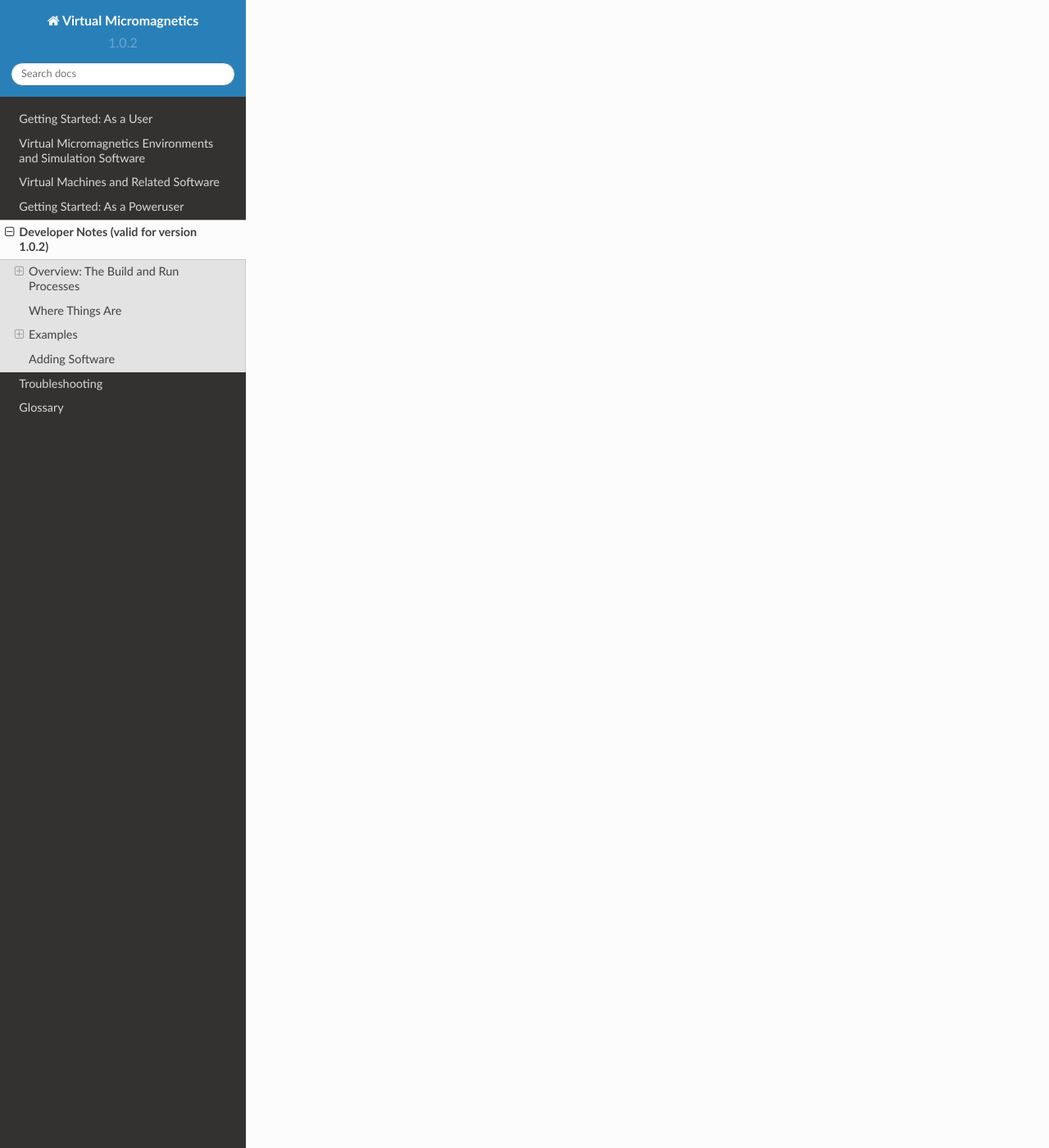
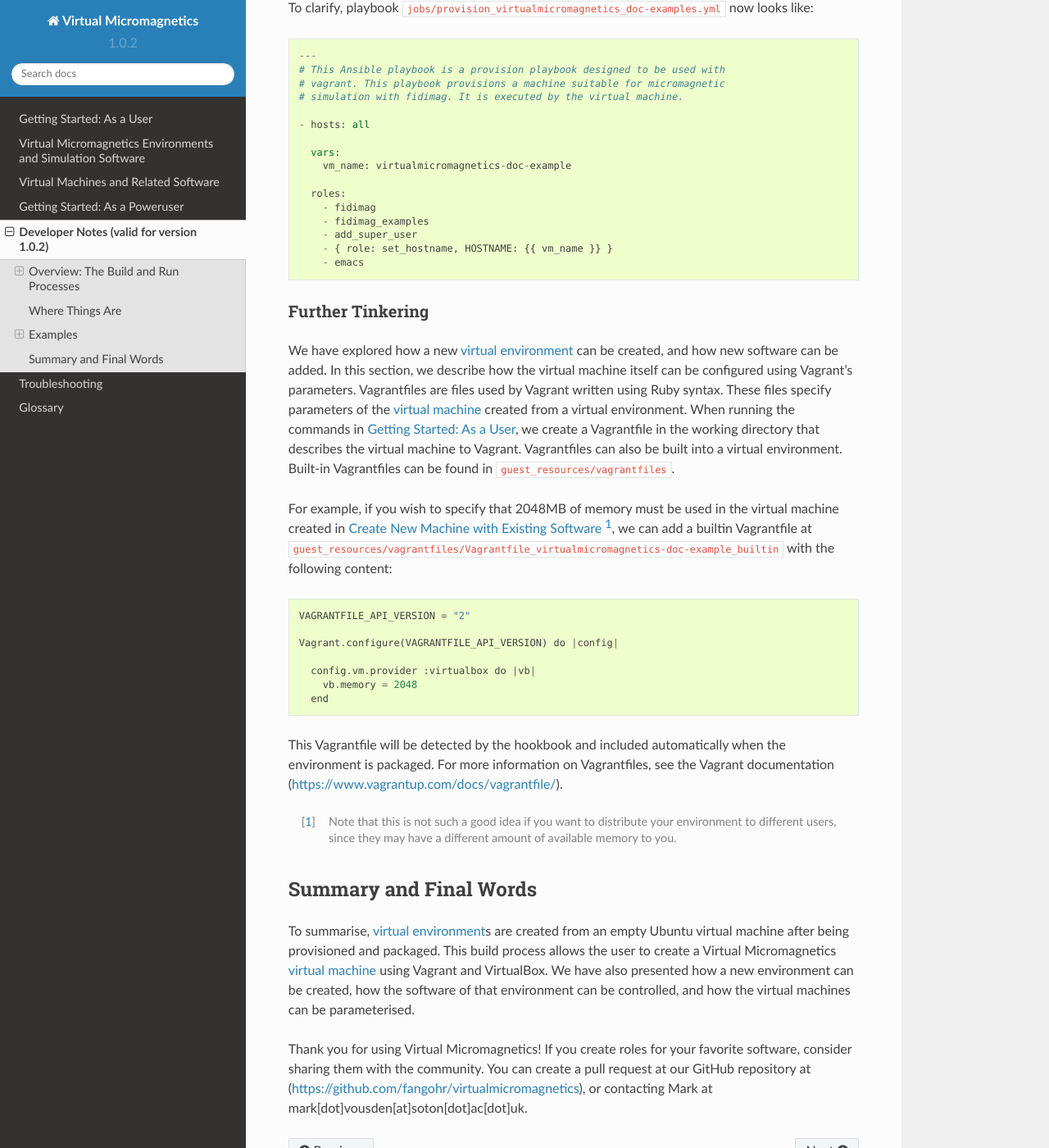
Before and after one commit to computationalmodelling/virtualmicromagnetics, a Sphinx documentation site: the page built from docs/developer-notes.rst, in a window 1280 px wide and 1400 px high, scrolled down 4388 px. Shown: the whole window at 82% size. Built offline with Sphinx 7.4.7 and the Read the Docs theme 2.0.0, drawn with Linux system fonts in a browser that asks for light colours; some of the changed text lies outside the part shown.

Commit message:
DOC-026: Add more sections.

```diff
--- a/docs/developer-notes.rst
+++ b/docs/developer-notes.rst
@@ -145,4 +145,107 @@
 This creates another :term:`virtual environment` in the artefacts directory.
 
 Adding Software
----------------
+~~~~~~~~~~~~~~~
+
+In :ref:`dev-build-process`, we introduce roles. Roles can add new software to
+a :term:`virtual environment`. By way of example, we can create a role to
+install emacs (https://www.gnu.org/software/emacs/) from the Ubuntu software
+repository. We firstly create a directory structure::
+
+  # Create a role for Emacs.
+  mkdir --parents roles/emacs/tasks
+
+Now we introduce some content using information from the Ansible documentation
+(http://docs.ansible.com/ansible/, and
+http://docs.ansible.com/ansible/apt_module.html). Write the following to
+``roles/emacs/tasks/main.yml``::
+
+  ---
+  # This Ansible playbook installs Emacs.
+
+  - name: Install Emacs.
+    apt:
+      pkg=emacs
+      state=latest
+      update_cache=yes
+      cache_valid_time=86400
+    sudo: yes
+
+This role, when run, will ensure that the latest version of Emacs and its
+dependencies are installed on the virtual machine, and updates the apt
+cache. Roles can be parameterised and have dependencies, which can cause them
+to become complicated. By way of example, installing Emacs on the new
+doc-example environment requires us to append the line::
+
+      - emacs
+
+To clarify, playbook ``jobs/provision_virtualmicromagnetics_doc-examples.yml``
+now looks like::
+
+  ---
+  # This Ansible playbook is a provision playbook designed to be used with
+  # vagrant. This playbook provisions a machine suitable for micromagnetic
+  # simulation with fidimag. It is executed by the virtual machine.
+
+  - hosts: all
+
+    vars:
+      vm_name: virtualmicromagnetics-doc-example
+
+    roles:
+      - fidimag
+      - fidimag_examples
+      - add_super_user
+      - { role: set_hostname, HOSTNAME: {{ vm_name }} }
+      - emacs
+
+Further Tinkering
+~~~~~~~~~~~~~~~~~
+
+We have explored how a new :term:`virtual environment` can be created, and how
+new software can be added. In this section, we describe how the virtual machine
+itself can be configured using Vagrant's parameters. Vagrantfiles are files
+used by Vagrant written using Ruby syntax. These files specify parameters of
+the :term:`virtual machine` created from a virtual environment. When running
+the commands in :ref:`getting-started-user`, we create a Vagrantfile in the
+working directory that describes the virtual machine to Vagrant. Vagrantfiles
+can also be built into a virtual environment. Built-in Vagrantfiles can be
+found in ``guest_resources/vagrantfiles``.
+
+For example, if you wish to specify that 2048MB of memory must be used in the
+virtual machine created in :ref:`dev-create-machine` [#]_, we can add a builtin
+Vagrantfile at
+``guest_resources/vagrantfiles/Vagrantfile_virtualmicromagnetics-doc-example_builtin``
+with the following content::
+
+  VAGRANTFILE_API_VERSION = "2"
+
+  Vagrant.configure(VAGRANTFILE_API_VERSION) do |config|
+
+    config.vm.provider :virtualbox do |vb|
+      vb.memory = 2048
+    end
+
+This Vagrantfile will be detected by the hookbook and included automatically
+when the environment is packaged. For more information on Vagrantfiles, see the
+Vagrant documentation (https://www.vagrantup.com/docs/vagrantfile/).
+
+.. [#] Note that this is not such a good idea if you want to distribute your
+   environment to different users, since they may have a different amount of
+   available memory to you.
+
+Summary and Final Words
+-----------------------
+
+To summarise, :term:`virtual environment`\s are created from an empty Ubuntu
+virtual machine after being provisioned and packaged. This build process allows
+the user to create a Virtual Micromagnetics :term:`virtual machine` using
+Vagrant and VirtualBox. We have also presented how a new environment can be
+created, how the software of that environment can be controlled, and how the
+virtual machines can be parameterised.
+
+Thank you for using Virtual Micromagnetics! If you create roles for your
+favorite software, consider sharing them with the community. You can create a
+pull request at our GitHub repository at
+(https://github.com/fangohr/virtualmicromagnetics), or contacting Mark at
+mark[dot]vousden[at]soton[dot]ac[dot]uk.
```
